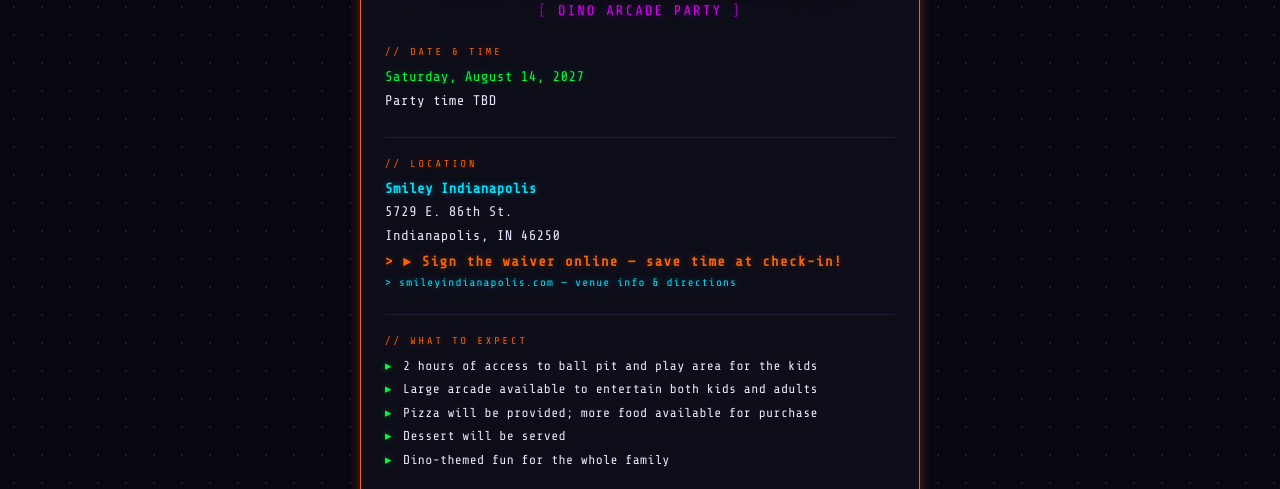
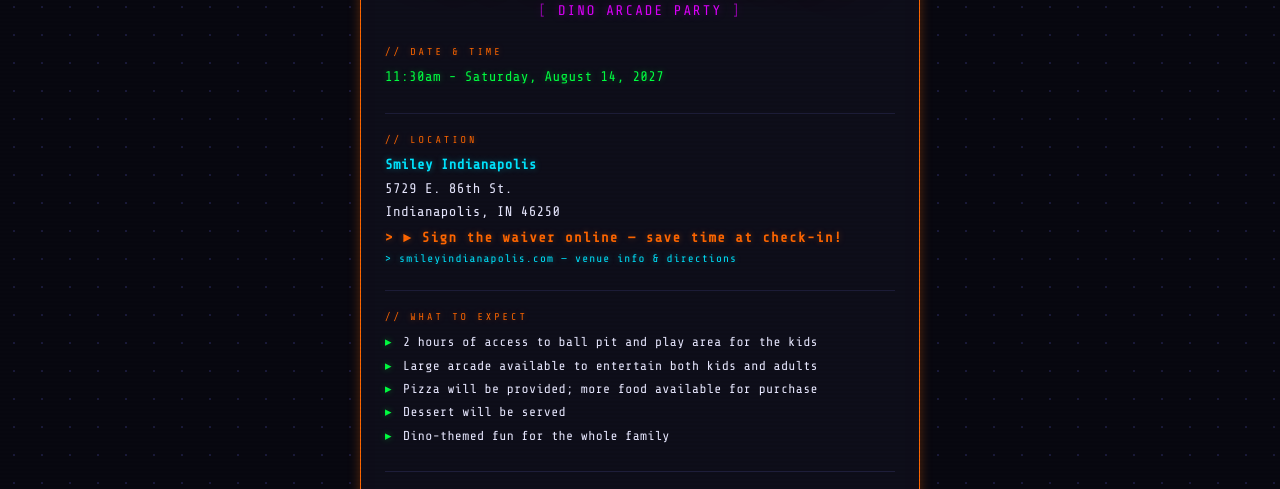
Before and after one commit to unclebobbysturkey/cheesyman-website, a plain HTML site: page nginx/html/rsvp-info.html in a window 1280 px wide. Shown: the part 287-776 px from the top of the page. Drawn offline with nearby package versions, Linux system fonts and the light colour scheme.

```diff
--- a/nginx/html/rsvp-info.html
+++ b/nginx/html/rsvp-info.html
@@ -437,8 +437,7 @@
       <div class="info-block">
         <div class="label">Date &amp; Time</div>
         <div class="value">
-          <span class="highlight">Saturday, August 14, 2027</span><br/>
-          Party time TBD
+          <span class="highlight">11:30am - Saturday, August 14, 2027</span><br/>
         </div>
       </div>
 
```
